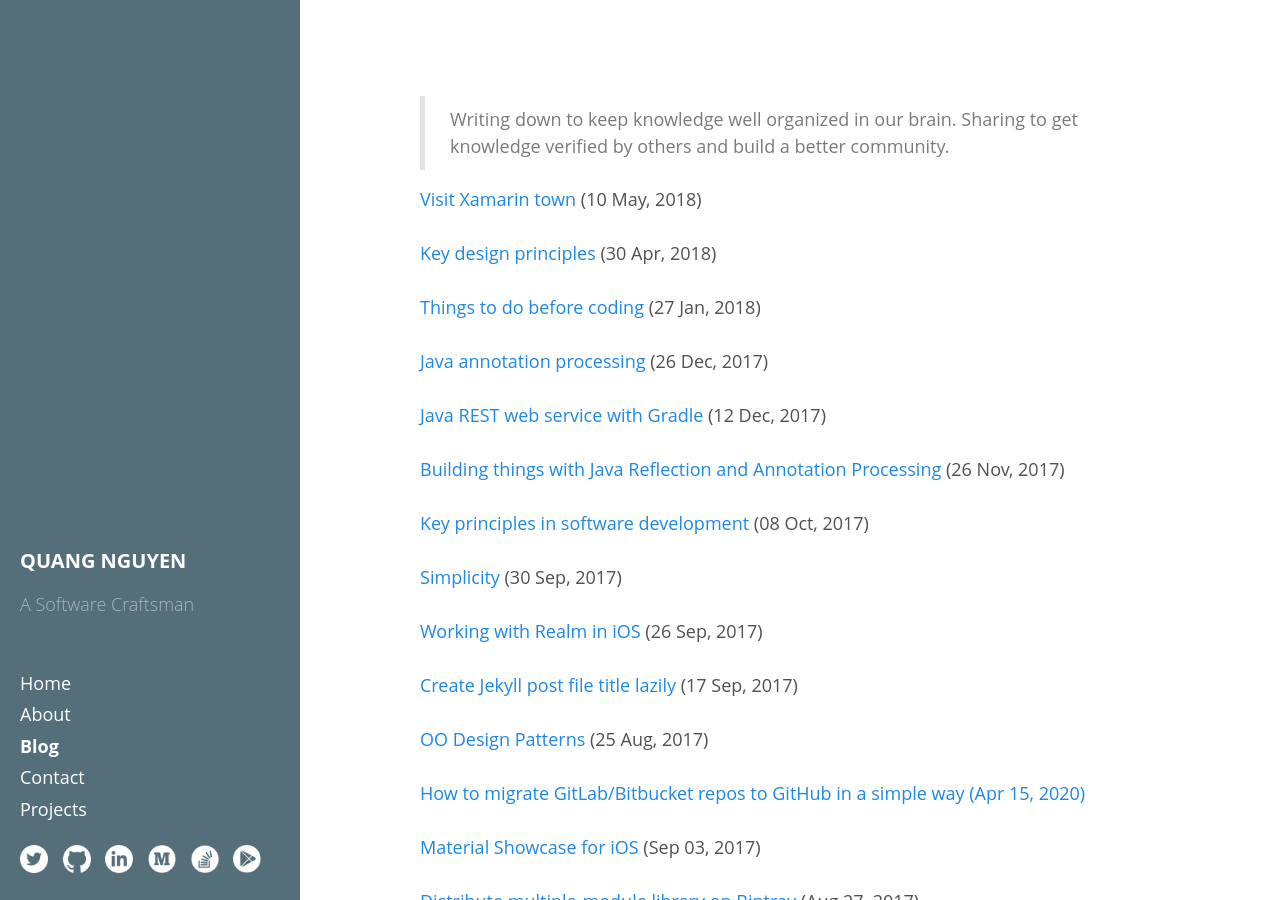
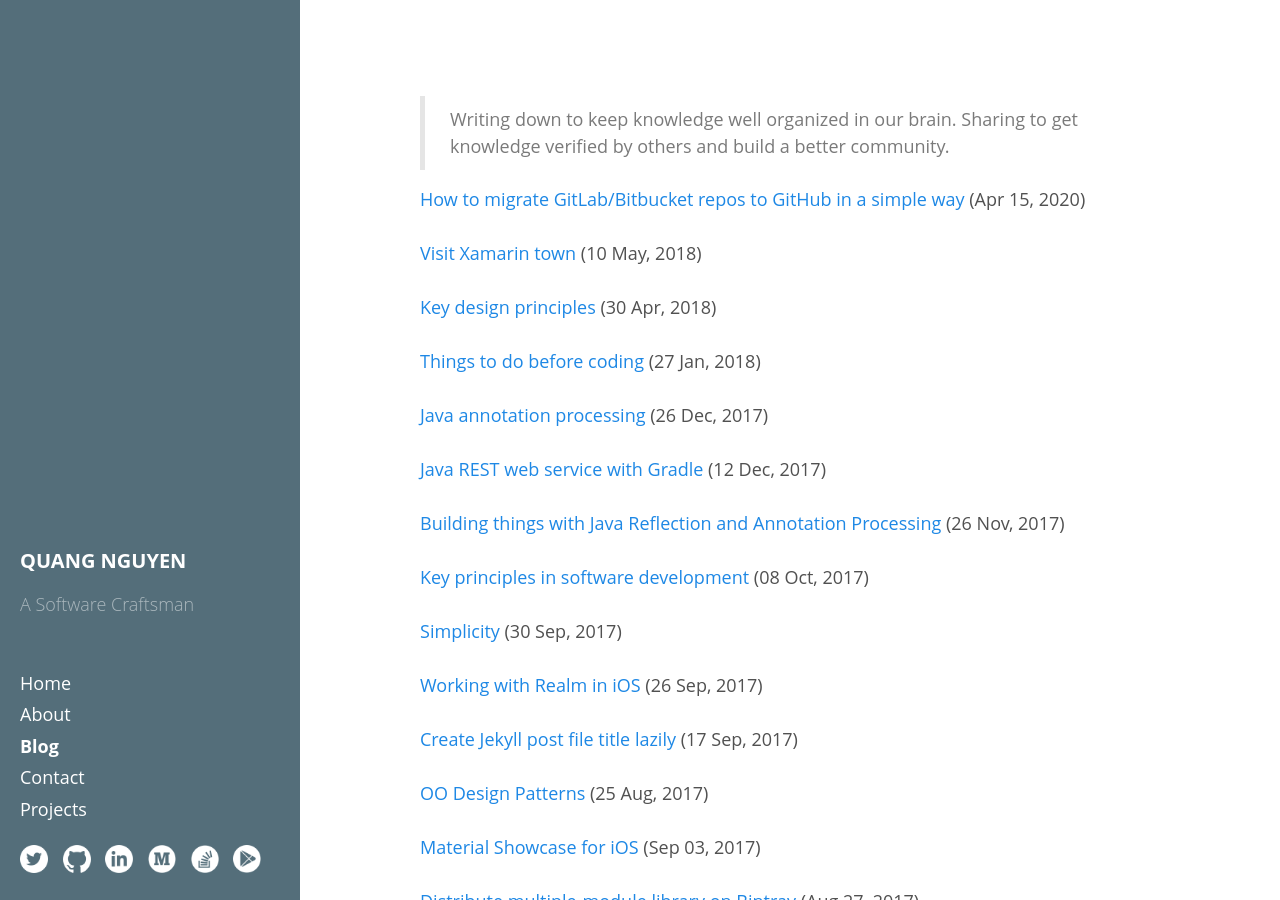
Before and after one commit to quangctkm9207/quangctkm9207.github.io, a Jekyll site: the page built from blog.html, in a window 1280 px wide and 900 px high. Built offline with Jekyll 4.4.1, drawn with Linux system fonts in a browser that asks for light colours; comment, search, counter and statistics services are not loaded; part of the change alters nothing that is shown.

```diff
--- a/blog.html
+++ b/blog.html
@@ -6,10 +6,10 @@ title: Blog
   Writing down to keep knowledge well organized in our brain. Sharing to get knowledge verified by others and build a better community.
 </blockquote>
 <div class="posts">
+  <a href="https://android.jlelse.eu/how-to-migrate-gitlab-bitbucket-to-github-in-a-simple-way-e38bc60b1547">How to migrate GitLab/Bitbucket repos to GitHub in a simple way</a> (Apr 15, 2020)<br/> <br/>
   {% for post in site.posts %}
   <a href="{{ post.url }}">{{ post.title }}</a> ({{ post.date | date: "%d %b, %Y" }}) <br/> <br/>
   {% endfor %}
-  <a href="https://android.jlelse.eu/how-to-migrate-gitlab-bitbucket-to-github-in-a-simple-way-e38bc60b1547">How to migrate GitLab/Bitbucket repos to GitHub in a simple way (Apr 15, 2020)<br/> <br/>
   <a href="https://blog.mindorks.com/material-showcase-for-ios-f077ba950b03">Material Showcase for iOS</a> (Sep 03, 2017) <br/> <br/>
   <a href="https://blog.mindorks.com/distribute-multiple-module-library-on-bintray-for-java-and-android-developers-212216bc1aa7">Distribute multiple-module library on Bintray</a> (Aug 27, 2017) <br/> <br/>
   <a href="https://blog.mindorks.com/small-things-when-unit-testing-rxjava-in-android-7f7c336ccabd">Small things when unit testing RxJava in Android</a> (Jul 17, 2017) <br/> <br/>
```
